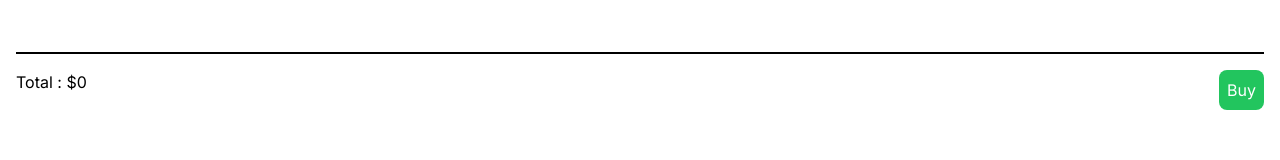
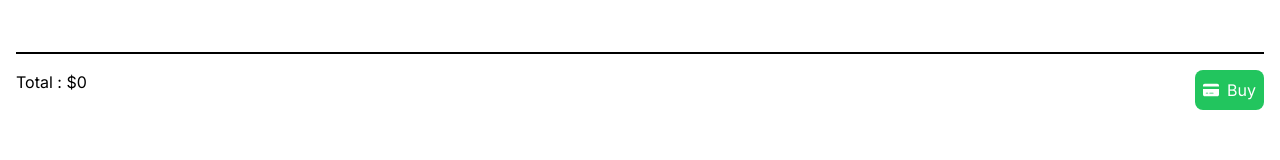
Before and after one commit to kvbcs/BRIEF-8-FRONT, a Next.js app: page /cart in a window 1280 px wide. Shown: the part 610-770 px from the top of the page. Built offline with nearby package versions, Linux system fonts and the light colour scheme.

Commit message:
undefined

```diff
--- /dev/null
+++ b/src/Components/Cards/CartCards.tsx
@@ -0,0 +1,18 @@
+import { AllProductsProps } from "@/Utils/types";
+import React from "react";
+
+const CartCards = ({ product }: { product: AllProductsProps }) => {
+	return (
+		<div className="w-full h-fit flex flex-row justify-between">
+			<div className="bg-black w-fit flex flex-row">
+				<img src={product.image} alt="" />
+				<div className="flex flex-col justify-evenly items-center">
+					<h2>{product.name}</h2>
+				</div>
+			</div>
+			<h2>$ {product.price}</h2>
+		</div>
+	);
+};
+
+export default CartCards;
--- a/src/app/cart/page.tsx
+++ b/src/app/cart/page.tsx
@@ -1,4 +1,5 @@
 import React from "react";
+import { FaCreditCard } from "react-icons/fa6";
 
 const page = () => {
 	return (
@@ -6,7 +7,8 @@ const page = () => {
 			<h2 className="text-center text-2xl font-bold">Cart</h2>
 			<div className="border-t-2 border-black flex flex-row w-full justify-between py-4">
 				<h2>Total : $0</h2>
-				<button className="bg-green-500 rounded-lg p-2 text-white hover:bg-green-700">
+				<button className="bg-green-500 rounded-lg p-2 text-white hover:bg-green-700 flex flex-row items-center gap-2">
+					<FaCreditCard />
 					Buy
 				</button>
 			</div>
```
